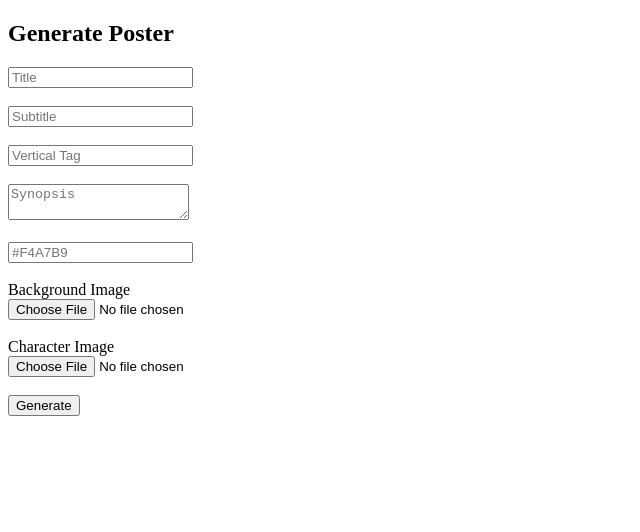
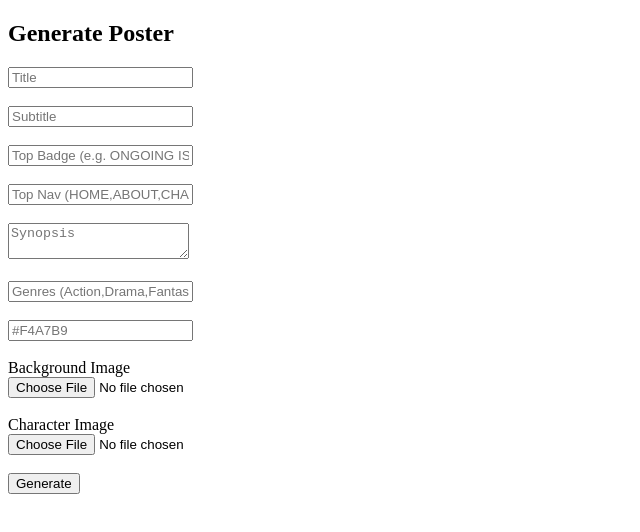
Before and after one commit to AkaneSakuramori/thumb, a website: page public/index.html in a window 1280 px wide. Shown: the whole page, without its empty margins (0-640 px from the left). Drawn offline with Linux system fonts and the light colour scheme.

Commit message:
Update index.html

```diff
--- a/public/index.html
+++ b/public/index.html
@@ -9,9 +9,14 @@
   <form action="/generate" method="post" enctype="multipart/form-data">
     <input name="title" placeholder="Title" required><br><br>
     <input name="subtitle" placeholder="Subtitle" required><br><br>
-    <input name="tag" placeholder="Vertical Tag" required><br><br>
+
+    <input name="badge" placeholder="Top Badge (e.g. ONGOING ISLAND)"><br><br>
+
+    <input name="nav" placeholder="Top Nav (HOME,ABOUT,CHARACTER,GALLERY)"><br><br>
 
     <textarea name="synopsis" placeholder="Synopsis" required></textarea><br><br>
+
+    <input name="genres" placeholder="Genres (Action,Drama,Fantasy)"><br><br>
 
     <input name="accentColor" placeholder="#F4A7B9" required><br><br>
 
```
